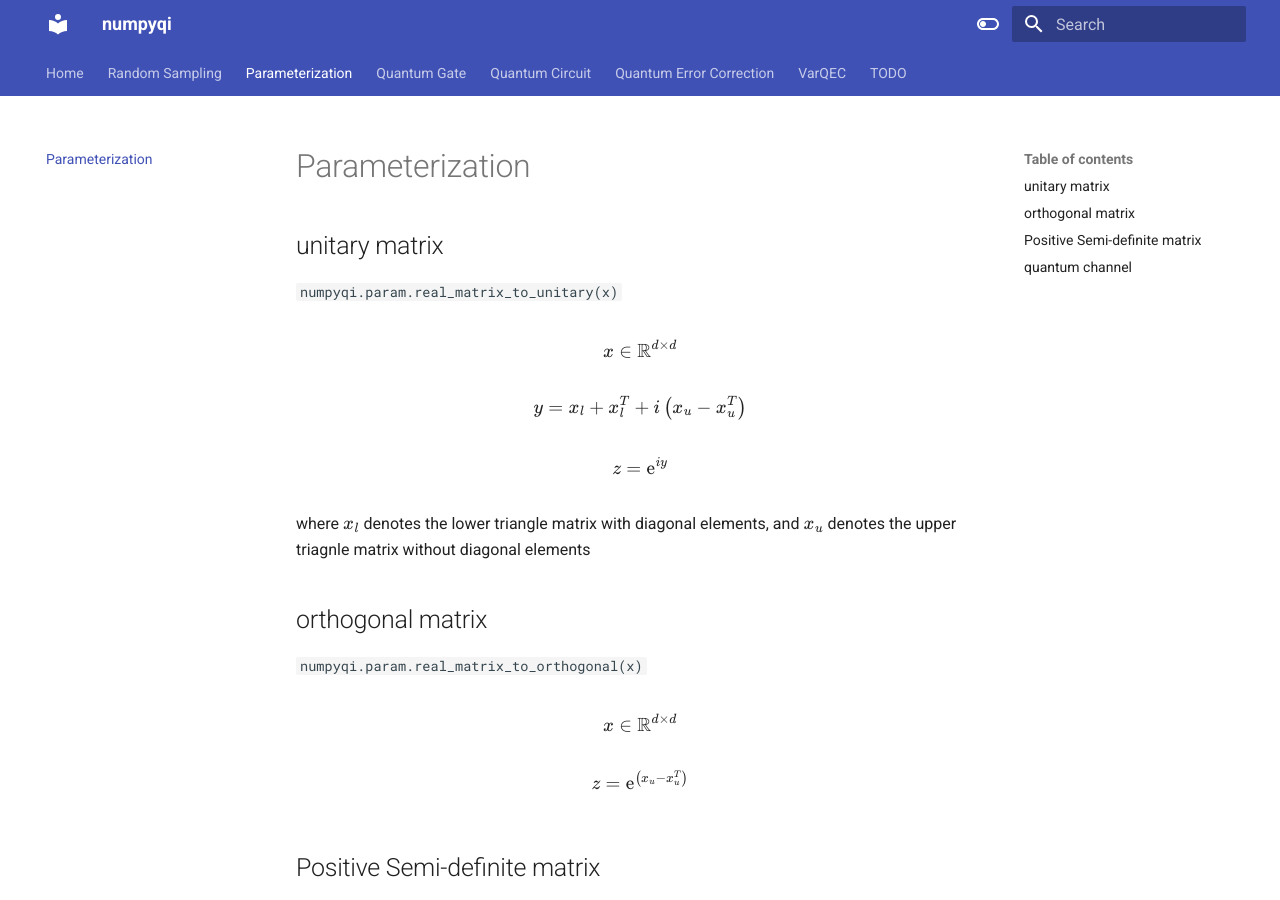
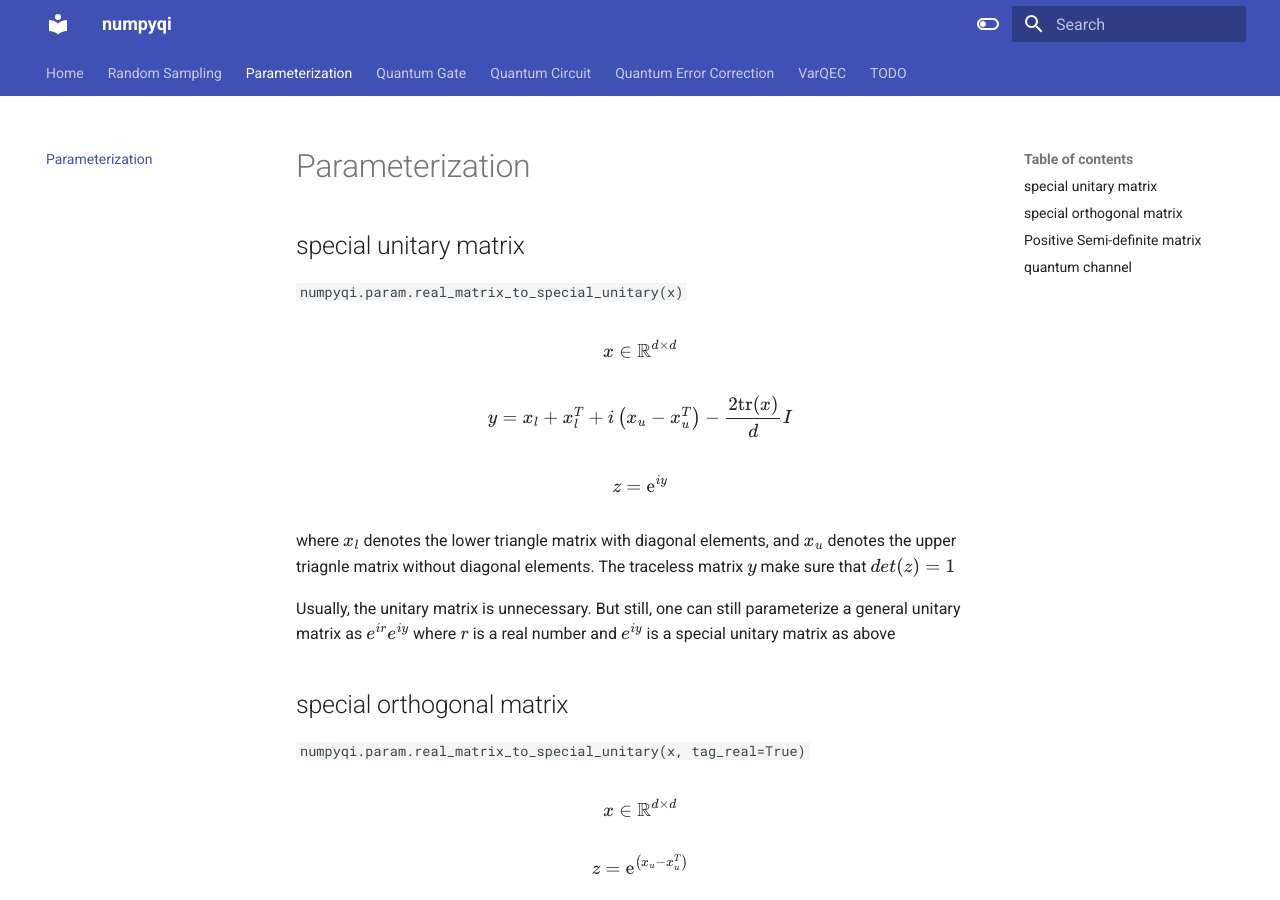
Before and after one commit to numqi/numqi, an MkDocs documentation site: the page built from docs/param.md, in a window 1280 px wide and 900 px high. Built offline with MkDocs 1.6.1 and Material for MkDocs 9.7.7, drawn with Linux system fonts in a browser that asks for light colours.

Commit message:
replace unitary with special unitary

```diff
--- a/docs/param.md
+++ b/docs/param.md
@@ -1,26 +1,28 @@
 # Parameterization
 
-## unitary matrix
+## special unitary matrix
 
-`numpyqi.param.real_matrix_to_unitary(x)`
+`numpyqi.param.real_matrix_to_special_unitary(x)`
 
 $$
 x\in \mathbb{R} ^{d\times d}
 $$
 
 $$
-y=x_l+x_{l}^{T}+i\left( x_u-x_{u}^{T} \right)
+y=x_l+x_{l}^{T}+i\left( x_u-x_{u}^{T} \right) - \frac{2\mathrm{tr}(x)}{d}I
 $$
 
 $$
 z=\mathrm{e}^{iy}
 $$
 
-where $x_l$ denotes the lower triangle matrix with diagonal elements, and $x_u$ denotes the upper triagnle matrix without diagonal elements
+where $x_l$ denotes the lower triangle matrix with diagonal elements, and $x_u$ denotes the upper triagnle matrix without diagonal elements. The traceless matrix $y$ make sure that $det(z)=1$
 
-## orthogonal matrix
+Usually, the unitary matrix is unnecessary. But still, one can still parameterize a general unitary matrix as $e^{ir}e^{iy}$ where $r$ is a real number and $e^{iy}$ is a special unitary matrix as above
 
-`numpyqi.param.real_matrix_to_orthogonal(x)`
+## special orthogonal matrix
+
+`numpyqi.param.real_matrix_to_special_unitary(x, tag_real=True)`
 
 $$
 x\in \mathbb{R} ^{d\times d}
```
Also changed, not shown: 4 other files.
